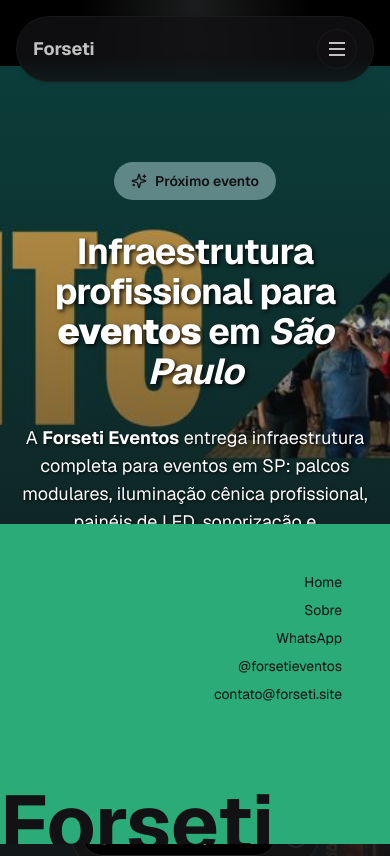
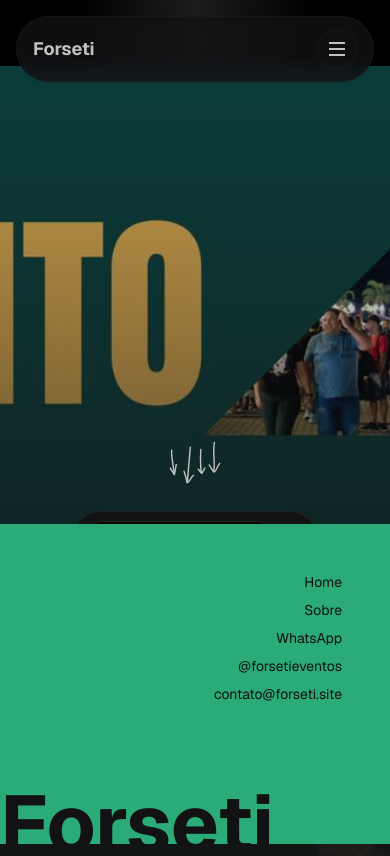
Before and after one commit to CDG-Springer/forseti2, a Next.js app: page / in a window 390 px wide. Shown: the top 856 px of the page. Built offline with nearby package versions, Linux system fonts and the light colour scheme.

Commit message:
ocultacao do texto na hero section correcao espacamento navbar e adicao favicon

```diff
--- a/app/layout.tsx
+++ b/app/layout.tsx
@@ -81,6 +81,8 @@ export default function RootLayout({
   return (
     <html lang="pt-BR" className="dark">
       <head>
+        {/* Favicon */}
+        <link rel="icon" href="/forseti logo.jpg" type="image/jpeg" />
         {/* Google Tag Manager */}
         <script
           dangerouslySetInnerHTML={{
--- a/app/page.tsx
+++ b/app/page.tsx
@@ -69,7 +69,7 @@ export default function Home() {
 
       {/* Desktop Header */}
       <header
-        className={`sticky top-4 z-[9999] mx-auto hidden w-full flex-row items-center justify-between self-start rounded-full bg-background/80 md:flex backdrop-blur-sm border border-border/50 shadow-lg transition-all duration-300 ${isScrolled ? "max-w-3xl px-2" : "max-w-5xl px-4"
+        className={`sticky top-4 z-[9999] mx-auto hidden w-full flex-row items-center justify-between self-start rounded-full bg-background/80 md:flex backdrop-blur-sm border border-border/50 shadow-lg transition-all duration-300 ${isScrolled ? "max-w-4xl px-3" : "max-w-5xl px-4"
           } py-2`}
         style={{
           willChange: "transform",
@@ -79,7 +79,7 @@ export default function Home() {
         }}
       >
         <a
-          className={`z-50 flex items-center justify-center gap-2 transition-all duration-300 ${isScrolled ? "ml-4" : ""
+          className={`z-50 flex items-center justify-center gap-2 transition-all duration-300 ${isScrolled ? "ml-3" : ""
             }`}
           href="#"
         >
--- a/components/home/hero.tsx
+++ b/components/home/hero.tsx
@@ -19,12 +19,12 @@ export default function Hero() {
 
         <div className="container mx-auto px-4 py-24 sm:py-32 relative z-10 flex-1 flex flex-col">
           <div className="mx-auto max-w-4xl text-center flex-1 flex flex-col justify-center">
-            {/* Badge */}
+            {/* Badge - OCULTO */}
             <motion.div
               initial={{ opacity: 0, y: 20 }}
-              animate={{ opacity: 1, y: 0 }}
+              animate={{ opacity: 0, y: 0 }}
               transition={{ duration: 0.5 }}
-              className="mb-8"
+              className="mb-4 hidden"
             >
               <Badge variant="secondary" className="inline-flex items-center gap-2 px-4 py-2 text-sm">
                 <Sparkles className="h-4 w-4" />
@@ -32,12 +32,12 @@ export default function Hero() {
               </Badge>
             </motion.div>
 
-            {/* Main Heading */}
+            {/* Main Heading - OCULTO */}
             <motion.div
               initial={{ opacity: 0, y: 20 }}
-              animate={{ opacity: 1, y: 0 }}
+              animate={{ opacity: 0, y: 0 }}
               transition={{ duration: 0.5, delay: 0.1 }}
-              className="mb-8"
+              className="mb-8 hidden"
             >
               <h1 id="main-title" className="text-4xl font-bold tracking-tight text-white sm:text-6xl lg:text-7xl" style={{ textShadow: '2px 2px 4px rgba(0,0,0,0.8)' }}>
                 Infraestrutura profissional para{" "}
@@ -46,12 +46,12 @@ export default function Hero() {
               </h1>
             </motion.div>
 
-            {/* Answer-First Summary (GEO optimized) */}
+            {/* Answer-First Summary (GEO optimized) - OCULTO */}
             <motion.div
               initial={{ opacity: 0, y: 20 }}
-              animate={{ opacity: 1, y: 0 }}
+              animate={{ opacity: 0, y: 0 }}
               transition={{ duration: 0.5, delay: 0.2 }}
-              className="hero-summary mx-auto mb-12 max-w-2xl text-lg text-white"
+              className="hero-summary mx-auto mb-12 max-w-2xl text-lg text-white hidden"
               style={{ textShadow: '1px 1px 3px rgba(0,0,0,0.8)' }}
             >
               <p className="mb-3">
--- a/components/testimonials.tsx
+++ b/components/testimonials.tsx
@@ -5,13 +5,13 @@ const testimonials = [
     name: "Maria Silva",
     username: "@mariasilva",
     body: "A Forseti transformou o aniversário da minha filha em um sonho! Tudo perfeito, desde a decoração até o entretenimento. Recomendo de olhos fechados!",
-    img: "https://images.unsplash.com/photo-1507003211169-0a1dd7228f2d?w=150&h=150&fit=crop&crop=face",
+    img: "https://images.unsplash.com/photo-1544005313-94ddf0286df2?w=150&h=150&fit=crop&crop=face",
   },
   {
     name: "João Santos",
     username: "@joaosantos",
     body: "Contratamos a Forseti para nossa confraternização de fim de ano e foi um sucesso total! Equipe profissional, tudo organizado perfeitamente.",
-    img: "https://images.unsplash.com/photo-1573496359142-b8d87734a5a2?w=150&h=150&fit=crop&crop=face",
+    img: "https://images.unsplash.com/photo-1507003211169-0a1dd7228f2d?w=150&h=150&fit=crop&crop=face",
   },
   {
     name: "Ana Costa",
@@ -23,35 +23,35 @@ const testimonials = [
     name: "Carlos Oliveira",
     username: "@carlosoliveira",
     body: "Evento corporativo impecável! A Forseti cuidou de todos os detalhes e superou nossas expectativas. Clientes ficaram impressionados.",
-    img: "https://images.unsplash.com/photo-1544005313-94ddf0286df2?w=150&h=150&fit=crop&crop=face",
+    img: "https://images.unsplash.com/photo-1500648767791-00dcc994a43e?w=150&h=150&fit=crop&crop=face",
   },
   {
     name: "Fernanda Lima",
     username: "@fernandalima",
     body: "Festa de 15 anos da minha filha foi um sonho realizado! A Forseti entendeu exatamente o que queríamos e executou com perfeição.",
-    img: "https://images.unsplash.com/photo-1472099645785-5658abf4ff4e?w=150&h=150&fit=crop&crop=face",
+    img: "https://images.unsplash.com/photo-1580489944761-15a19d654956?w=150&h=150&fit=crop&crop=face",
   },
   {
     name: "Roberto Alves",
     username: "@robertoalves",
     body: "Lançamento de produto foi um sucesso! A Forseti organizou tudo com maestria. Equipe dedicada e resultados excepcionais.",
-    img: "https://images.unsplash.com/photo-1580489944761-15a19d654956?w=150&h=150&fit=crop&crop=face",
+    img: "https://images.unsplash.com/photo-1472099645785-5658abf4ff4e?w=150&h=150&fit=crop&crop=face",
   },
   {
     name: "Patricia Mendes",
     username: "@patriciamendes",
     body: "Aniversário de 50 anos do meu marido foi perfeito! A Forseti criou uma atmosfera mágica que todos os convidados adoraram.",
-    img: "https://images.unsplash.com/photo-1500648767791-00dcc994a43e?w=150&h=150&fit=crop&crop=face",
+    img: "https://images.unsplash.com/photo-1534528741775-53994a69daeb?w=150&h=150&fit=crop&crop=face",
   },
   {
     name: "Marcos Ferreira",
     username: "@marcosferreira",
     body: "Workshop corporativo organizado pela Forseti foi um marco na nossa empresa. Profissionalismo e qualidade incomparáveis.",
-    img: "https://images.unsplash.com/photo-1534528741775-53994a69daeb?w=150&h=150&fit=crop&crop=face",
+    img: "https://images.unsplash.com/photo-1506794778202-cad84cf45f1d?w=150&h=150&fit=crop&crop=face",
   },
   {
-    name: "Lucia Rodrigues",
-    username: "@luciarodrigues",
+    name: "Luciano Rodrigues",
+    username: "@lucianorodrigues",
     body: "Festa junina da escola foi um arraso! A Forseti trouxe alegria e organização para nosso evento. Crianças e pais adoraram!",
     img: "https://images.unsplash.com/photo-1507591064344-4c6ce005b128?w=150&h=150&fit=crop&crop=face",
   },
```
Also changed, not shown: public/forseti logo.jpg (added).
